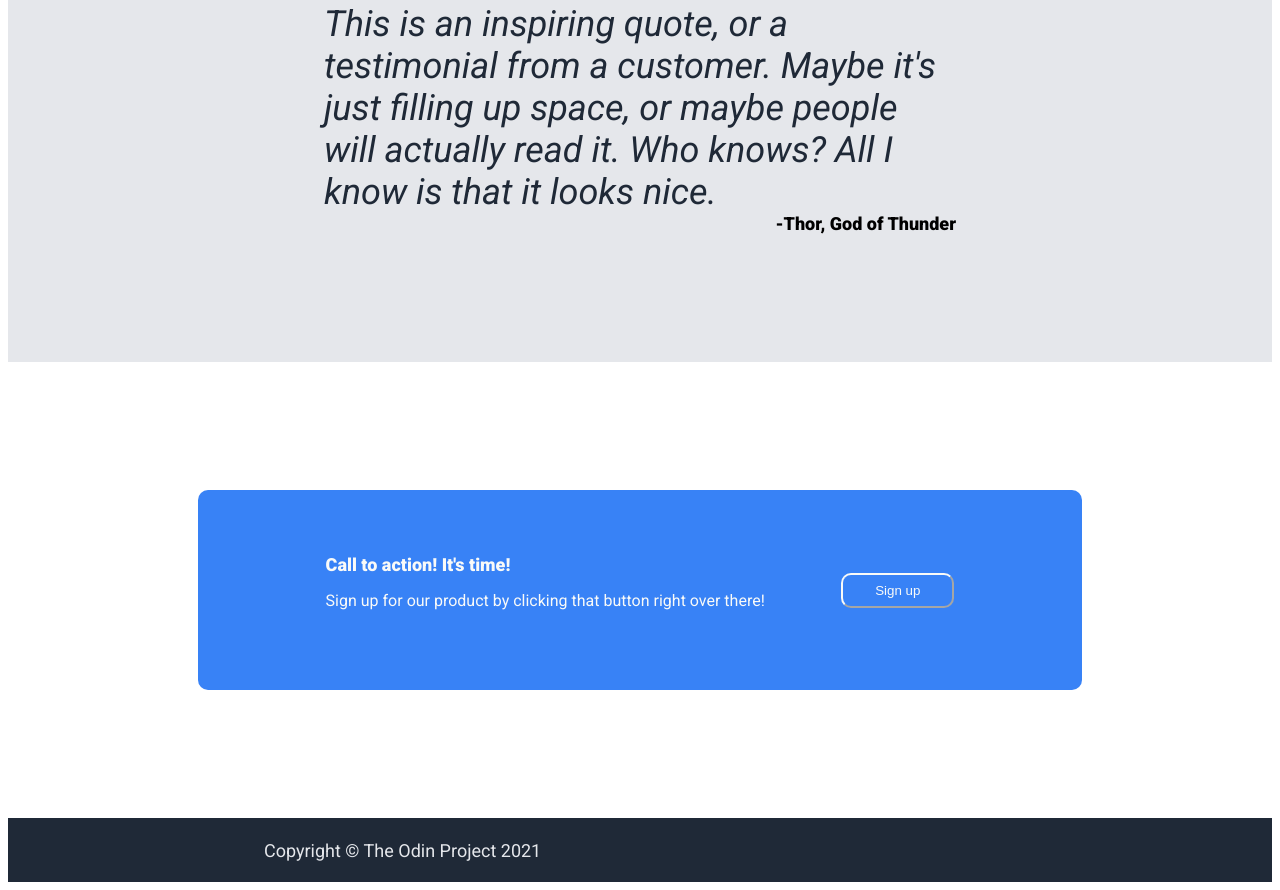
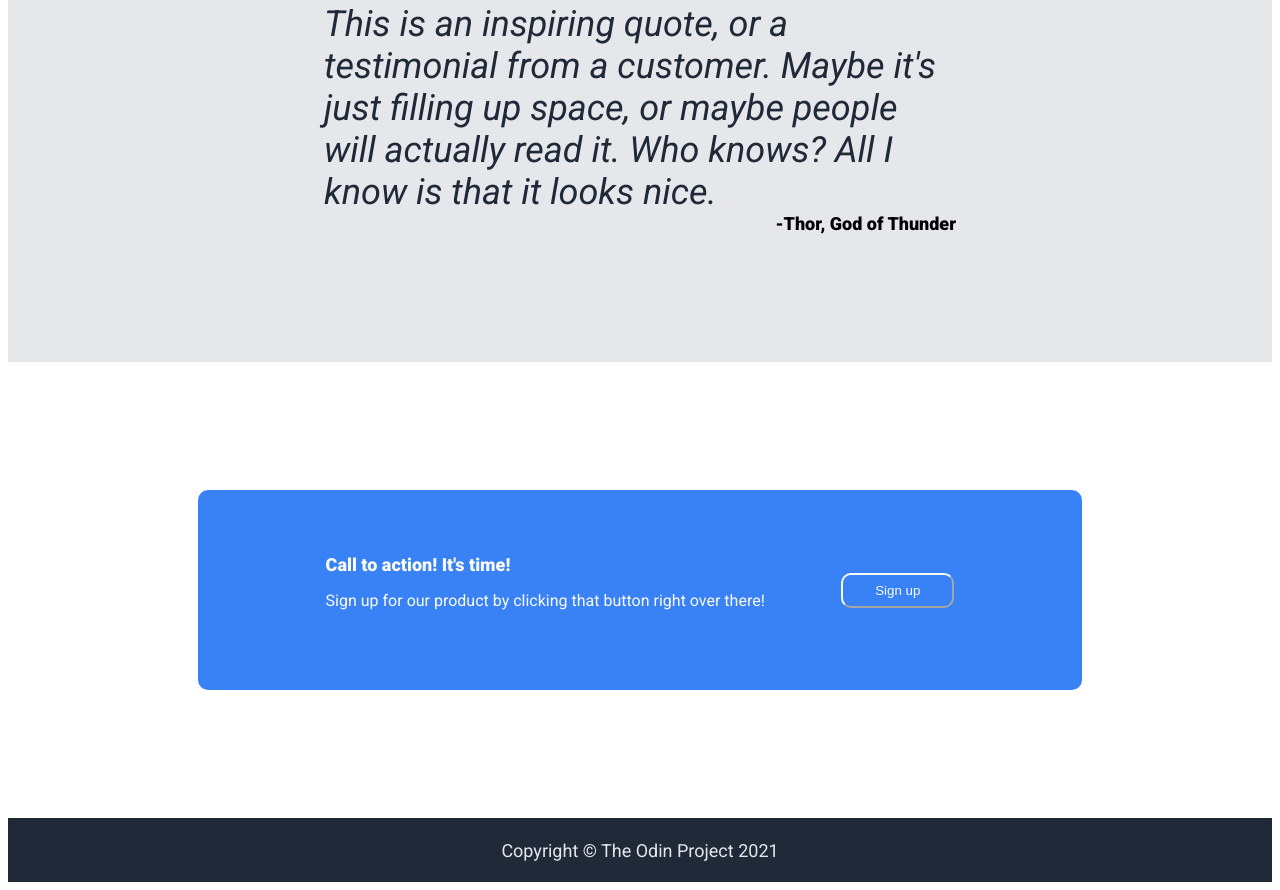
Before and after one commit to mkingbean/odin-landing-page, a plain HTML site: page index.html in a window 1280 px wide. Shown: the part 1215-2105 px from the top of the page. Drawn offline with Linux system fonts and the light colour scheme.

Commit message:
Style footer

```diff
--- a/css/styles.css
+++ b/css/styles.css
@@ -151,3 +151,7 @@ button {
     padding: 0px;
     margin: 0px;
 }
+
+.footer > p {
+    margin: auto;
+}
```
